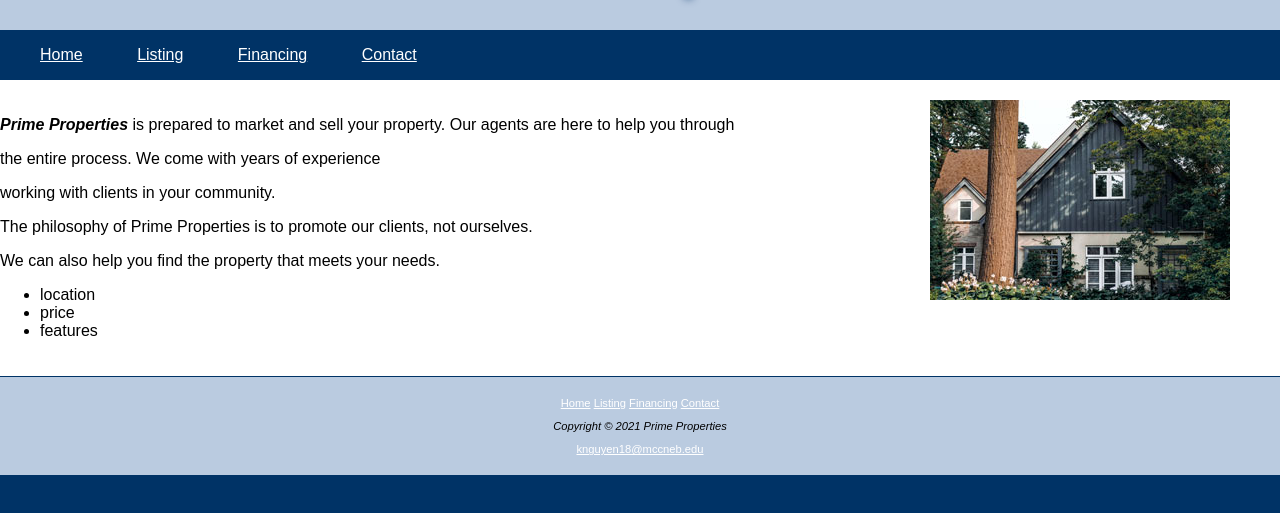
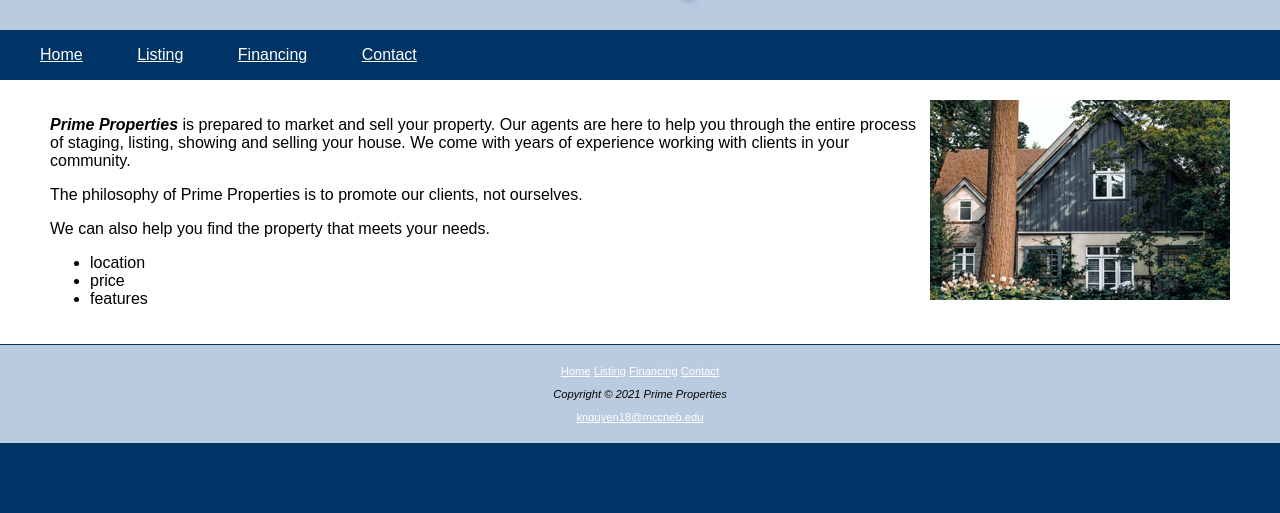
Before and after one commit to titanguitarman/INFO1311, a plain HTML site: page module4/prime_home.html in a window 1280 px wide. Shown: the part 91-604 px from the top of the page. Drawn offline with Linux system fonts and the light colour scheme.

Commit message:
Updated code

```diff
--- a/module4/prime.css
+++ b/module4/prime.css
@@ -11,10 +11,10 @@ body {
 	font-family: Arial, Helvetica, sans-serif;
 	margin: 0px;
 	margin-left: 0px;
-	margin-right:0px;
+	margin-right: 0px;
 	margin-top: 0px;
 	margin-bottom: 0px;
-	min-width:800px;
+	min-width: 800px;
 }
 
 header {
@@ -44,12 +44,11 @@ a:visited{
 
 nav ul {
 	list-style-type:none;
-
 }
 
 
 nav li{
-	display:inline;
+	display: inline;
 	padding-right: 50px;
 }
 
@@ -57,6 +56,7 @@ nav li{
 main {
 	background-color: white;
 	padding-right: 50px;
+	padding-left: 50px;
 	padding-bottom: 20px;
 	padding-top: 20px;
 }
@@ -69,6 +69,7 @@ footer {
 	padding-top:20px;
 	padding-bottom:20px;
 }
+
 
 .company {
 	font-style: italic;
--- a/module4/prime_home.html
+++ b/module4/prime_home.html
@@ -26,11 +26,11 @@
 			</nav>
 			<main>
 				<img class="photo" src="house.jpg" alt="House" height="200" width="300">
-				<p><b class="company">Prime Properties</b> is prepared to market and sell your property. Our agents are here to help you through</p>
-				<p>the entire process. We come with years of experience</p>
-				<p>working with clients in your community.</p>
-				<p>The philosophy of Prime Properties is to promote our clients, not ourselves.</p>
-				<p> We can also help you find the property that meets your needs.</p>
+				<p><b class="company">Prime Properties</b> is prepared to market and sell your property. Our agents are here to help you through
+				the entire process of staging, listing, showing and selling your house. We come with years of experience
+				working with clients in your community.
+				 <p>The philosophy of Prime Properties is to promote our clients, not ourselves.</p>
+				 <p>We can also help you find the property that meets your needs.</p>
 				<ul>
 					<li>location</li>
 					<li>price</li>
```
